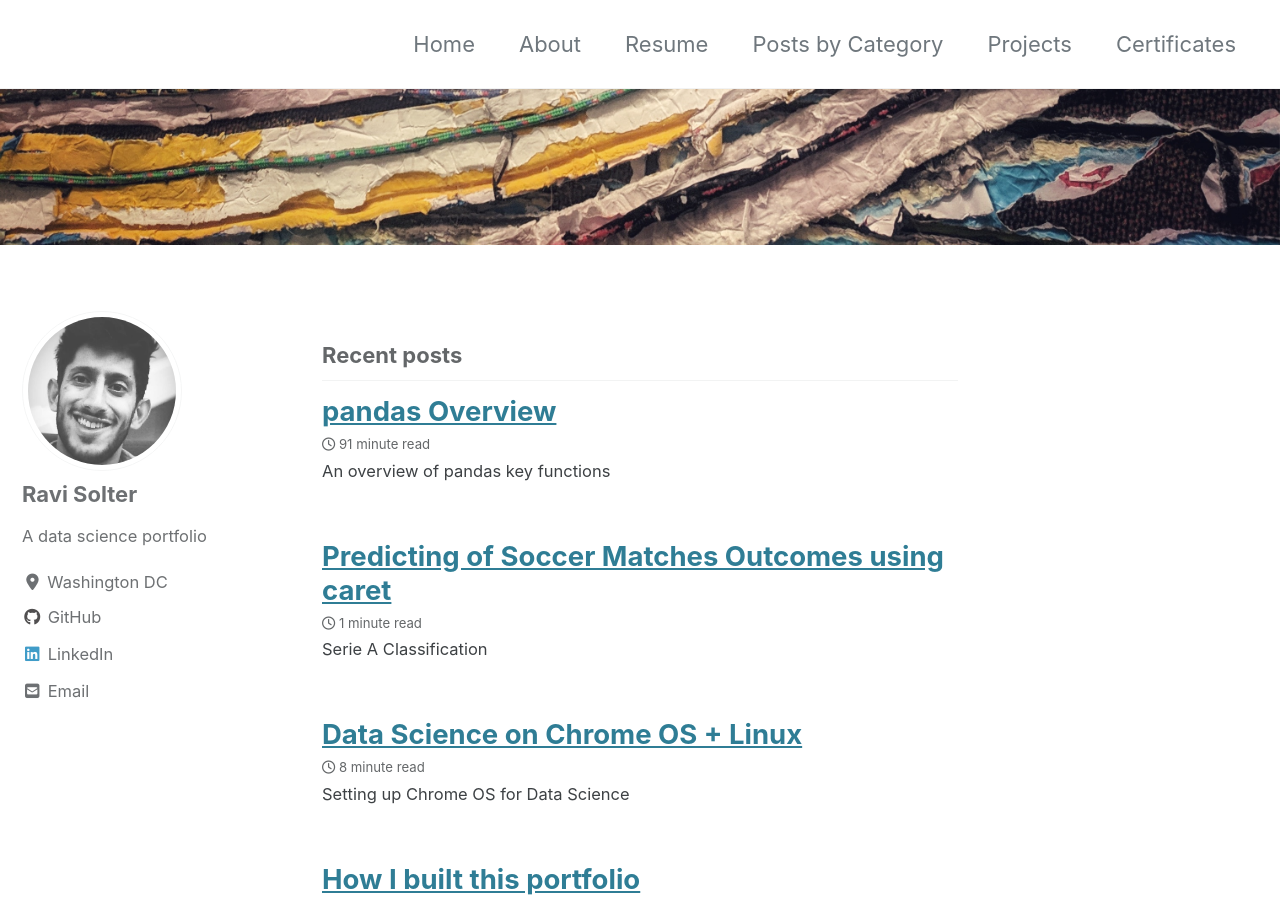
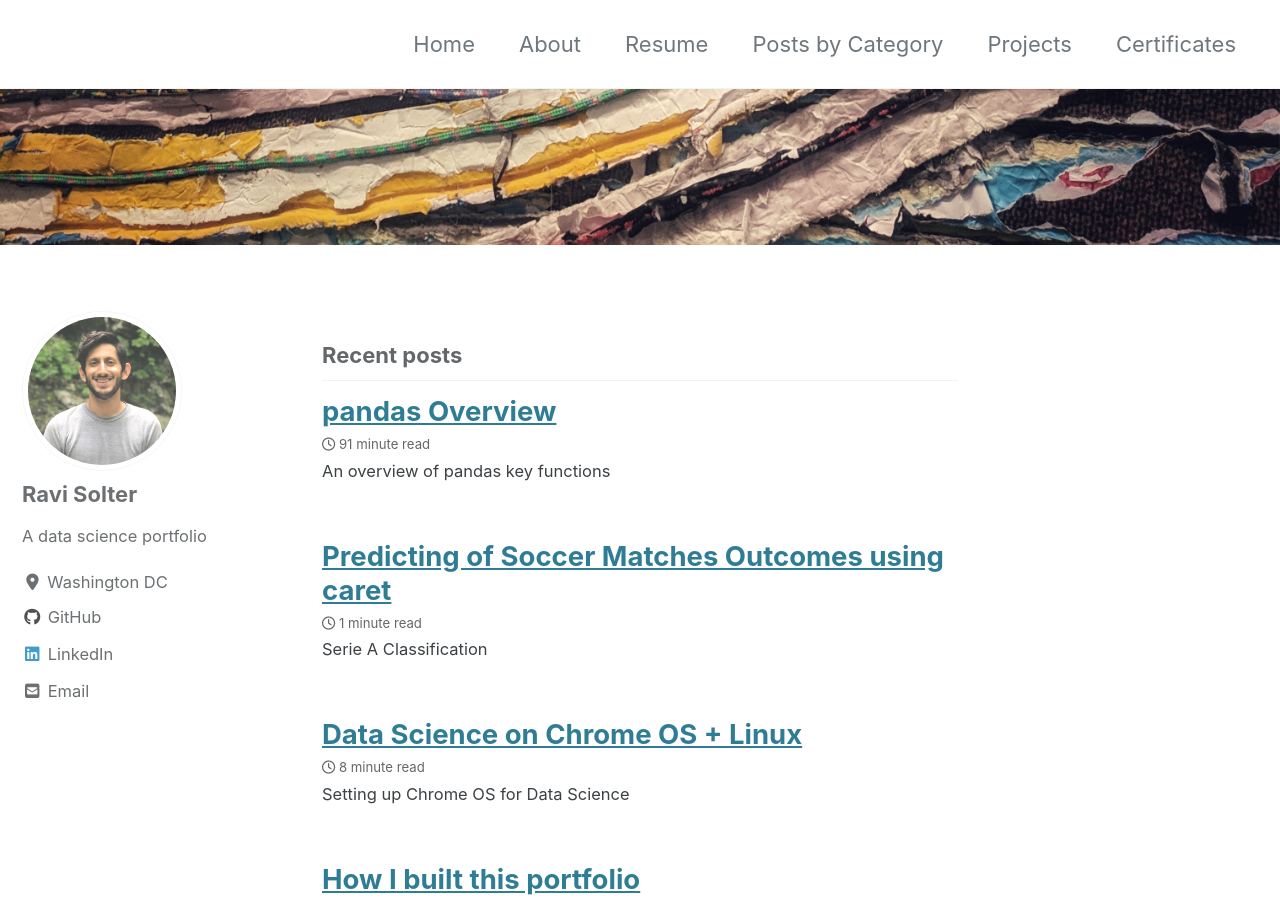
Before and after one commit to rsolter/rsolter.github.io, a Jekyll site: the page built from index.html, in a window 1280 px wide and 900 px high. Built offline with Jekyll 4.4.1, drawn with Linux system fonts in a browser that asks for light colours; cached includes are drawn as plain includes; nearby versions of some CDN libraries; the list of posts is cut into pages by our own code.

Commit message:
updated photo

```diff
--- a/_config.yml
+++ b/_config.yml
@@ -94,7 +94,7 @@
 # Site Author
 author:
   name             : "Ravi Solter"
-  avatar           : "/assets/images/bio-photo.png"
+  avatar           : "/assets/images/bio-photo2.png"
   bio              : "A data science portfolio"
   location         : "Washington DC"
   email            : ravisolter@gmail.com
```
Also changed, not shown: assets/images/bio-photo2.png (added).
